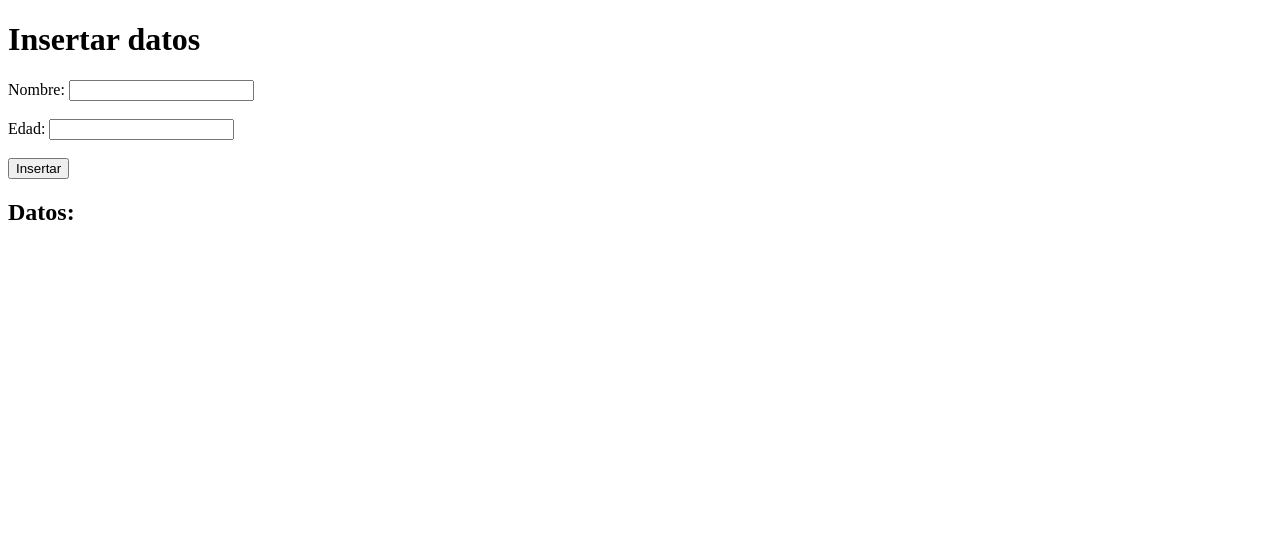
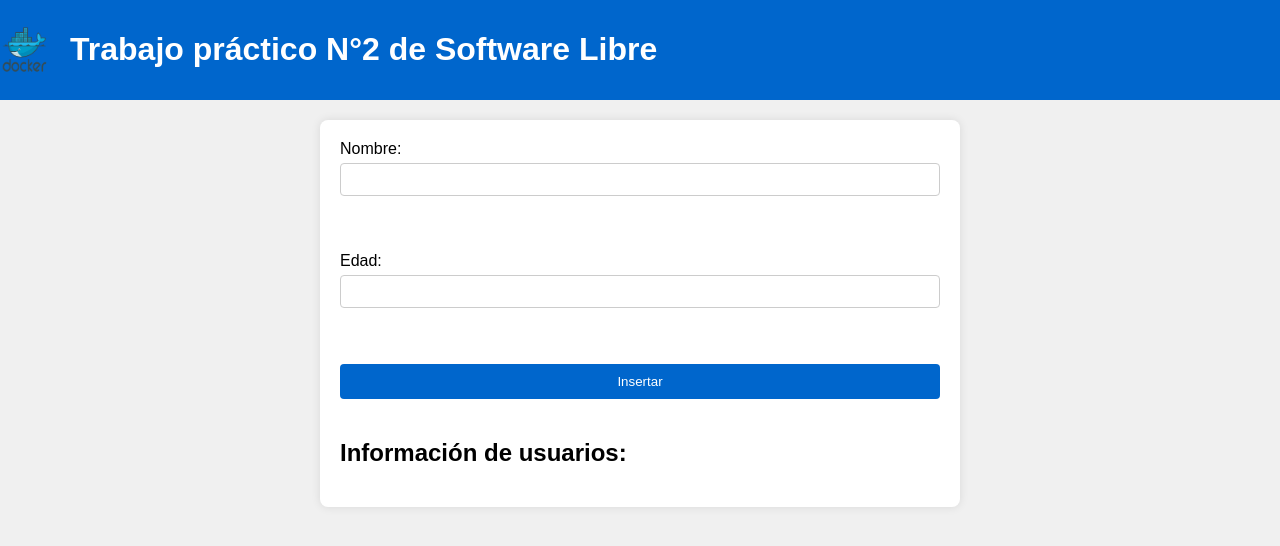
Before and after one commit to JoelCoyos/SistemasDistribuidosTP2, a website: page interfaz/public/index.html in a window 1280 px wide. Drawn offline with Linux system fonts and the light colour scheme; no server answers.

Commit message:
Página web mejorada

```diff
--- a/interfaz/public/index.html
+++ b/interfaz/public/index.html
@@ -2,9 +2,14 @@
 <html>
 <head>
     <title>Interfaz</title>
+    <link rel="stylesheet" type="text/css" href="styles.css">
 </head>
 <body>
-    <h1>Insertar datos</h1>
+    <header>
+        <img src="docker-logo.png" alt="Docker Logo" class="logo">
+        <h1>Trabajo práctico N°2 de Software Libre</h1>
+    </header>
+    <main>
         <form id="insert">
             <label for="nombre">Nombre:</label>
             <input type="text" id="nombre" name="nombre" required><br><br>
@@ -12,8 +17,11 @@
             <input type="number" id="edad" name="edad" required><br><br>
             <button type="submit">Insertar</button>
         </form>
-    <h2>Datos:</h2>
+        <section>
+            <h2>Información de usuarios:</h2>
             <ul id="data"></ul>
+        </section>
+    </main>
     <script src="script.js"></script>
 </body>
 </html>
--- a/interfaz/public/script.js
+++ b/interfaz/public/script.js
@@ -44,15 +44,23 @@ document.addEventListener('DOMContentLoaded', () => {
 
 async function cargarDatos()
 {
-    const response = await fetch('/datos')
-    const result = await response.json();
-    const datos = document.getElementById("data")
-    datos.innerHTML = ""
-    result.rows.forEach(row => {
-        const li = document.createElement("li");
-        li.textContent = `Nombre: ${row.doc.nombre}, Edad: ${row.doc.edad}`;
-        datos.appendChild(li)
-    })
+    try {
+        const response = await fetch('/datos');
+        if (!response.ok) {
+            throw new Error('Error al cargar datos.');
+        }
+        const result = await response.json();
+        dataElement.innerHTML = "";
+
+        result.rows.forEach(row => {
+            const li = document.createElement('li');
+            li.textContent = `Nombre: ${row.doc.nombre}, Edad: ${row.doc.edad}`;
+            dataElement.appendChild(li);
+        });
+    } catch (error) {
+        console.error('Error al cargar datos:', error);
+        alert('Se produjo un error al cargar los datos. Por favor, inténtalo de nuevo.');
+    }
 }
 
 setInterval(cargarDatos,1000);
--- /dev/null
+++ b/interfaz/public/styles.css
@@ -0,0 +1,78 @@
+body {
+    font-family: Arial, sans-serif;
+    background-color: #f0f0f0;
+    margin: 0;
+    padding: 0;
+    display: flex;
+    flex-direction: column;
+    align-items: center;
+}
+
+header {
+    display: flex;
+    align-items: center;
+    background-color: #0066cc;
+    width: 100%;
+    padding: 10px;
+    color: white;
+}
+
+.logo {
+    height: 50px;
+    margin-right: 20px;
+}
+
+main {
+    background-color: white;
+    padding: 20px;
+    border-radius: 8px;
+    box-shadow: 0 0 10px rgba(0, 0, 0, 0.1);
+    margin-top: 20px;
+    width: 90%;
+    max-width: 600px;
+}
+
+form {
+    display: flex;
+    flex-direction: column;
+}
+
+label {
+    margin-bottom: 5px;
+}
+
+input {
+    margin-bottom: 20px;
+    padding: 8px;
+    border: 1px solid #ccc;
+    border-radius: 4px;
+}
+
+button {
+    padding: 10px 20px;
+    border: none;
+    background-color: #0066cc;
+    color: white;
+    border-radius: 4px;
+    cursor: pointer;
+}
+
+button:hover {
+    background-color: #005bb5;
+}
+
+h2 {
+    margin-top: 40px;
+}
+
+ul {
+    list-style-type: none;
+    padding: 0;
+}
+
+ul li {
+    background-color: #e6e6e6;
+    margin-bottom: 10px;
+    padding: 10px;
+    border-radius: 4px;
+}
```
Also changed, not shown: interfaz/public/docker-logo.png (added). Lines whose indentation alone changed are shown as unchanged.
